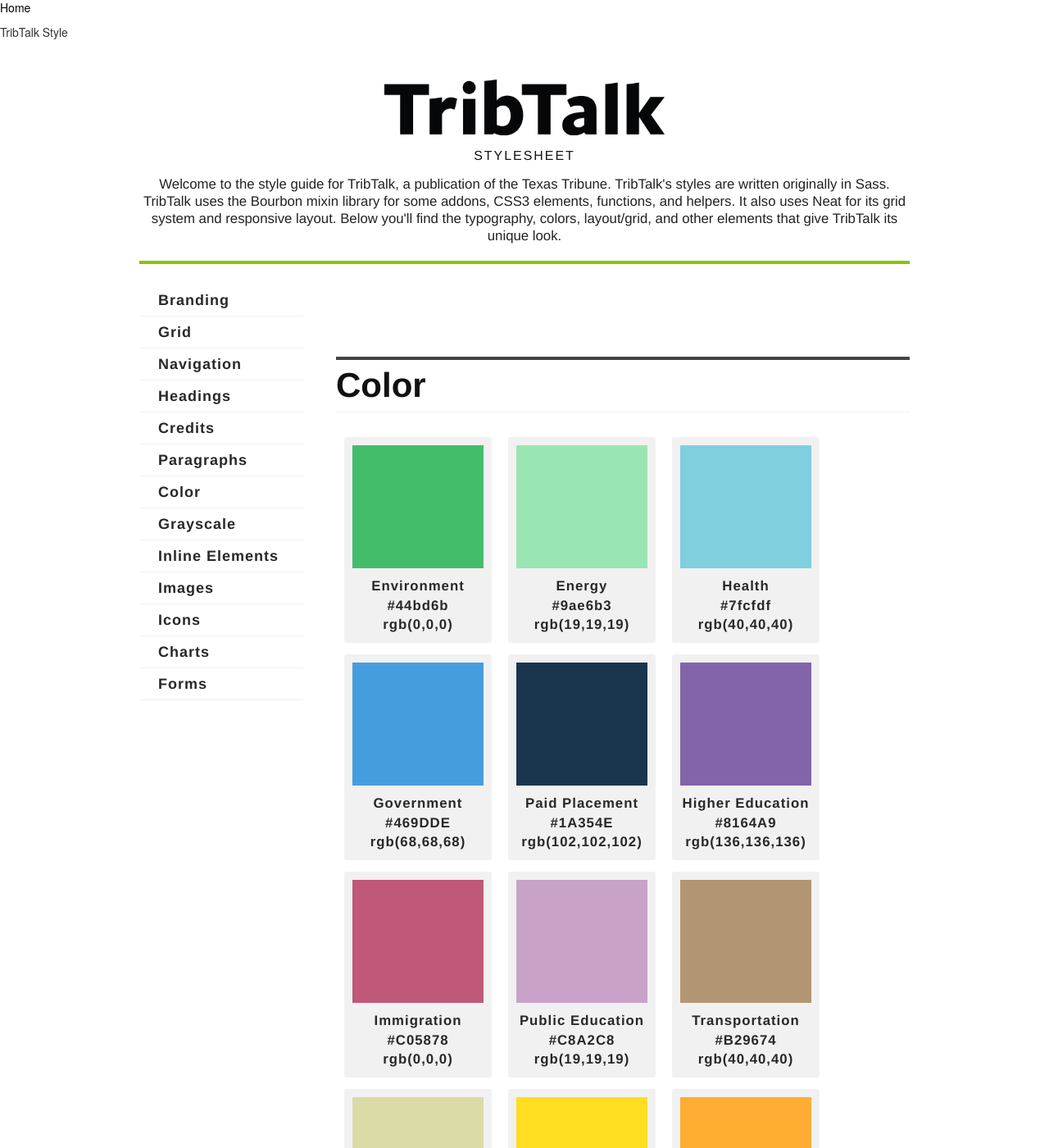
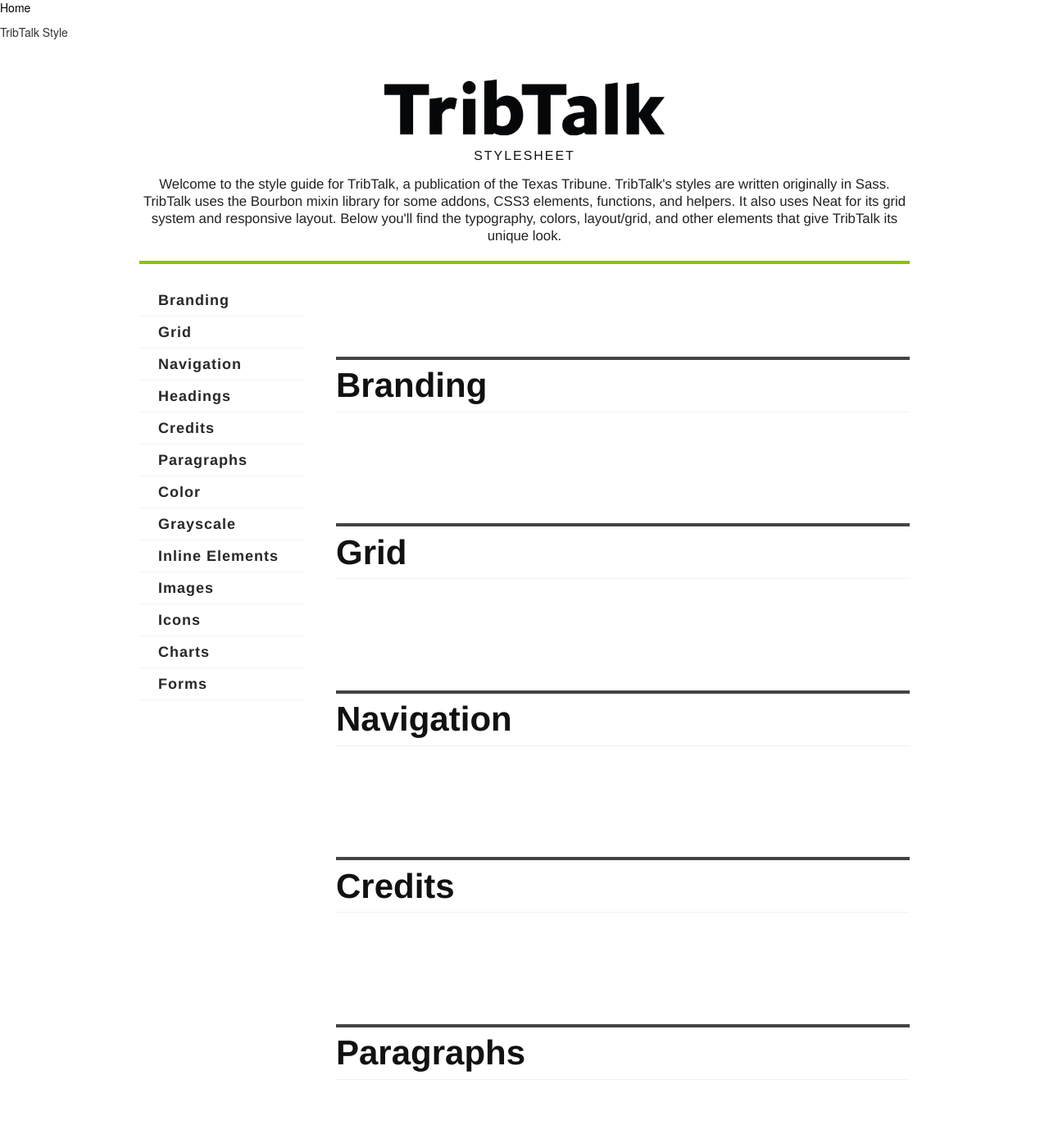
Before and after one commit to texastribune/styleguides, a Jekyll site: the page built from tribtalkstyle.html, in a window 1280 px wide and 1400 px high. Shown: the whole window at 82% size. Built offline with Jekyll 4.4.1, drawn with Linux system fonts in a browser that asks for light colours; some of the changed text lies outside the part shown.

Commit message:
Add basic layout for all sections with anchor links

```diff
--- a/tribtalkstyle.html
+++ b/tribtalkstyle.html
@@ -16,23 +16,68 @@
     <div class="four columns">
         <div id='side-nav'>
             <ul>
-                <li><a href="#">Branding</a></li>
-                <li><a href="#">Grid</a></li>
-                <li><a href="#">Navigation</a></li>
+                <li><a href="#branding-section">Branding</a></li>
+                <li><a href="#grid-section">Grid</a></li>
+                <li><a href="#navigation-section">Navigation</a></li>
                 <li><a href="#heading-section">Headings</a></li>
-                <li><a href="#">Credits</a></li>
-                <li><a href="#">Paragraphs</a></li>
+                <li><a href="#credits-section">Credits</a></li>
+                <li><a href="#paragraphs-section">Paragraphs</a></li>
                 <li><a href="#color-section">Color</a></li>
-                <li><a href="#grayscale">Grayscale</a></li>
-                <li><a href="#inline-elements">Inline Elements</a></li>
-                <li><a href="#">Images</a></li>
-                <li><a href="#">Icons</a></li>
-                <li><a href="#">Charts</a></li>
-                <li><a href="#">Forms</a></li>
+                <li><a href="#grayscale-section">Grayscale</a></li>
+                <li><a href="#inline-elements-section">Inline Elements</a></li>
+                <li><a href="#images-section">Images</a></li>
+                <li><a href="#icons-section">Icons</a></li>
+                <li><a href="#charts-section">Charts</a></li>
+                <li><a href="#forms-section">Forms</a></li>
             </ul>
         </div>
     </div>
     <div class="twelve columns omega">
+        <div class="row article_detail">
+            <div class="main">
+                <article>
+                    <a name="branding-section"></a>
+                    <h2>Branding</h2>
+                    <hr/>
+                </article>
+            </div>
+        </div>
+        <div class="row article_detail">
+            <div class="main">
+                <article>
+                    <a name="grid-section"></a>
+                    <h2>Grid</h2>
+                    <hr/>
+                </article>
+            </div>
+        </div>
+        <div class="row article_detail">
+            <div class="main">
+                <article>
+                    <a name="navigation-section"></a>
+                    <h2>Navigation</h2>
+                    <hr/>
+                </article>
+            </div>
+        </div>
+        <div class="row article_detail">
+            <div class="main">
+                <article>
+                    <a name="credits-section"></a>
+                    <h2>Credits</h2>
+                    <hr/>
+                </article>
+            </div>
+        </div>
+        <div class="row article_detail">
+            <div class="main">
+                <article>
+                    <a name="paragraphs-section"></a>
+                    <h2>Paragraphs</h2>
+                    <hr/>
+                </article>
+            </div>
+        </div>
         <div class="row article_detail">
             <div class="main">
                 <article>
@@ -118,7 +163,7 @@
         <div class="row article_detail">
             <div class="main">
                 <article>
-                <a name="grayscale"></a>
+                    <a name="grayscale-section"></a>
                     <h2>Grayscale</h2>
                     <hr/>
                     <div class="swatch four columns column">
@@ -185,7 +230,7 @@
         <br class="clear"/>
         <div class="row article_detail">
             <div class="main">
-            <a name="inline-elements"></a>
+                <a name="inline-elements-section"></a>
                 <article>
                     <h2>Inline Elements</h2>
                     <hr/>
@@ -231,6 +276,41 @@
                 </article>
             </div><!-- main -->
         </div><!-- article_detail -->
+        <div class="row article_detail">
+            <div class="main">
+                <article>
+                    <a name="images-section"></a>
+                    <h2>Images</h2>
+                    <hr/>
+                </article>
             </div>
         </div>
+        <div class="row article_detail">
+            <div class="main">
+                <article>
+                    <a name="icons-section"></a>
+                    <h2>Icons</h2>
+                    <hr/>
+                </article>
+            </div>
+        </div>
+        <div class="row article_detail">
+            <div class="main">
+                <article>
+                    <a name="charts-section"></a>
+                    <h2>Charts</h2>
+                    <hr/>
+                </article>
+            </div>
+        </div>
+        <div class="row article_detail">
+            <div class="main">
+                <article>
+                    <a name="forms-section"></a>
+                    <h2>Forms</h2>
+                    <hr/>
+                </article>
+            </div>
+        </div>
+    </div><!-- twelve columns omega -->
 </div><!-- container -->
```
Lines whose indentation alone changed are shown as unchanged.
